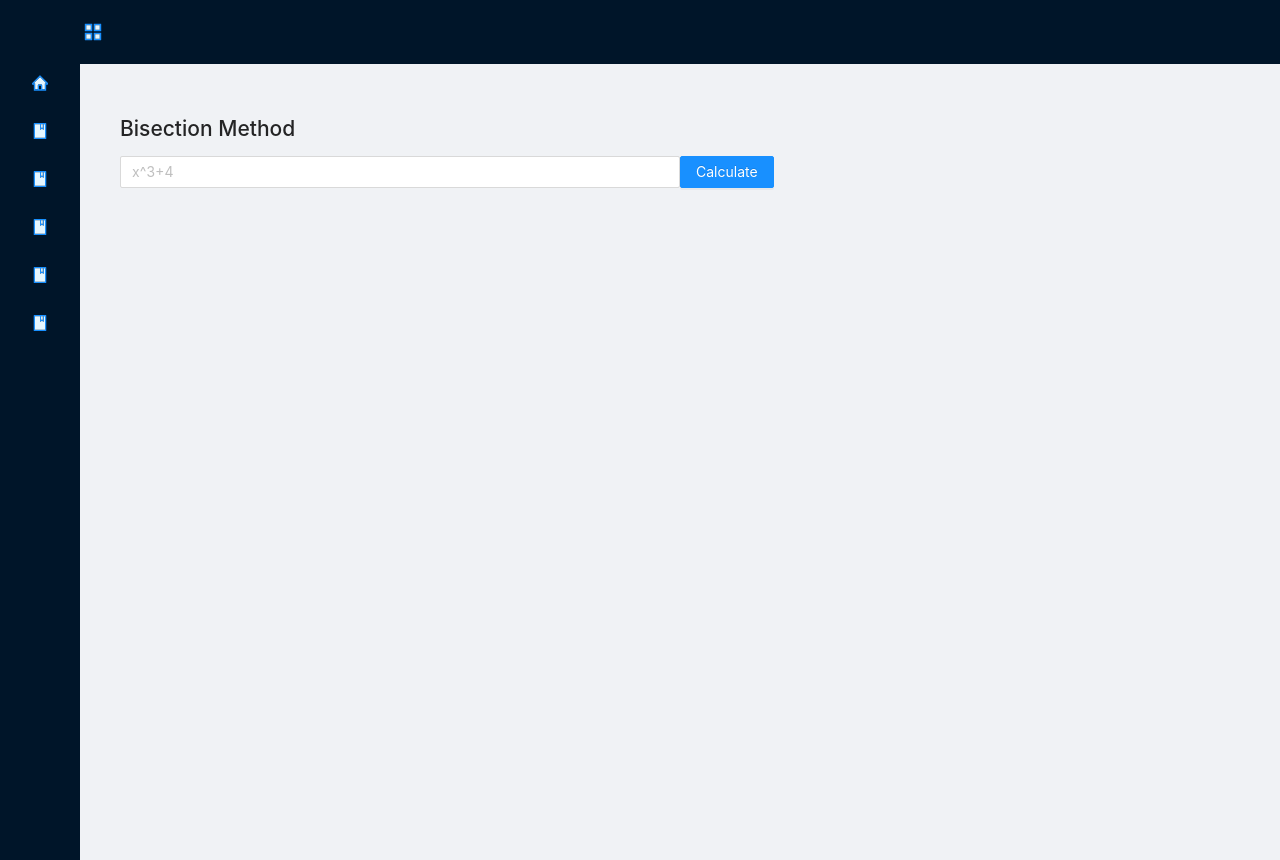
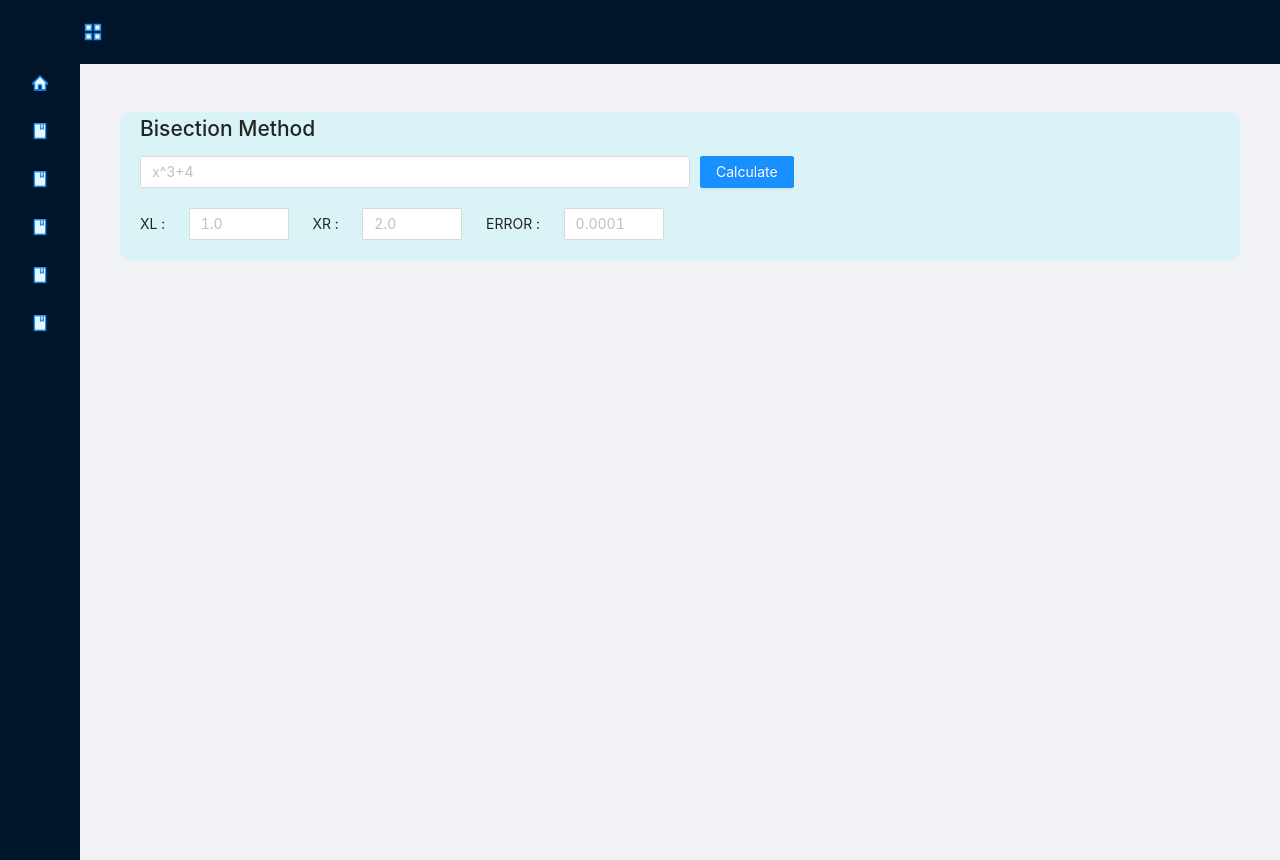
Before and after one commit to pudjapu/react_wep, a React (Create React App) app in the folder hod_web/: page /#/Bisection in a window 1280 px wide. Built offline with nearby package versions, Linux system fonts and the light colour scheme.

Commit message:
เพิ่มสี

```diff
--- a/hod_web/src/Componet/bisection_method.js
+++ b/hod_web/src/Componet/bisection_method.js
@@ -7,29 +7,64 @@ import '../css/bisecton.css';
 class Bisection extends React.Component{
 
     state = {
-        A: '0'
+        Equation: '0',
+        XL: '1.0',
+        XR: '2.0',
+        ERROR: '0.0001',
       };
 
 
-    getvalu = (e) => {
+    getEquation = (e) => {
         this.setState({
-            A: e.target.value,
+            Equation: e.target.value,
+        });
+    };
+
+    getXL = (e) => {
+        this.setState({
+            XL: e.target.value,
+        });
+    };
+
+    getXR = (e) => {
+        this.setState({
+            XR: e.target.value,
+        });
+    };
+
+    getERR= (e) => {
+        this.setState({
+            ERROR: e.target.value,
         });
     };
 
     show_value = (e) =>{
-        console.log(this.state.A)
+        console.log(this.state.Equation)
+
+        let Equation = this.state.Equation
+        Equation = eval(Equation)
+
+        console.log(Equation)
     }
 
     render(){
         return(
-            <div className="allinbisetion">
-            <h2>Bisection Method</h2>
-            <div>
-            <span><Input placeholder="x^3+4" onChange={this.getvalu} className="Input"/></span>
-            <Button type="primary" onClick={this.show_value}>Calculate</Button>
-            </div>
-            <h1></h1>
+            <div className="allinbisetion" >
+                <div className="in_box">
+                    <h2>Bisection Method</h2>
+                    <div>
+                        <span><Input placeholder="x^3+4" onChange={this.getEquation} className="Input"/></span>
+                        <span className="Calculate_Button"><Button type="primary" onClick={this.show_value} >Calculate</Button></span>
+                    </div>
+                    <div>
+                        <span className="Text_Input_2"> XL : </span>
+                        <span><Input placeholder="1.0" onChange={this.getvalu} className="Input_2"/></span>
+                        <span className="Text_Input_2"> XR : </span>
+                        <span><Input placeholder="2.0" onChange={this.getvalu} className="Input_2"/></span>
+                        <span className="Text_Input_2"> ERROR : </span>
+                        <span><Input placeholder="0.0001" onChange={this.getvalu} className="Input_2"/></span>
+                    </div>
+                </div>
             </div>
 
         );
--- a/hod_web/src/css/bisecton.css
+++ b/hod_web/src/css/bisecton.css
@@ -4,4 +4,21 @@
 
 .allinbisetion{
     text-align: left;
+    background-color:#00f7ff17;
+    border-radius: 10px;
 }
+
+.Input_2{
+    width: 100px;
+    margin: 20px;
+}
+
+.in_box{
+    margin-left: 20px;
+
+}
+
+.Calculate_Button{
+    margin-left: 10px;
+
+}
```
